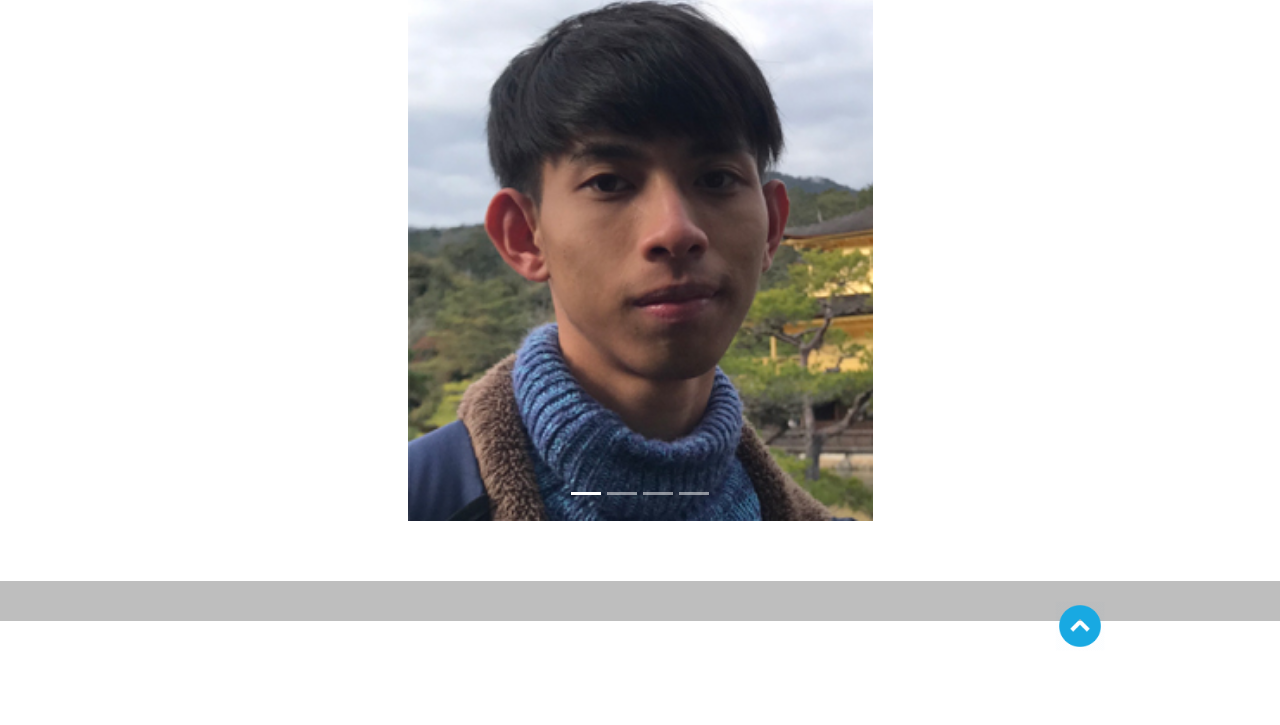
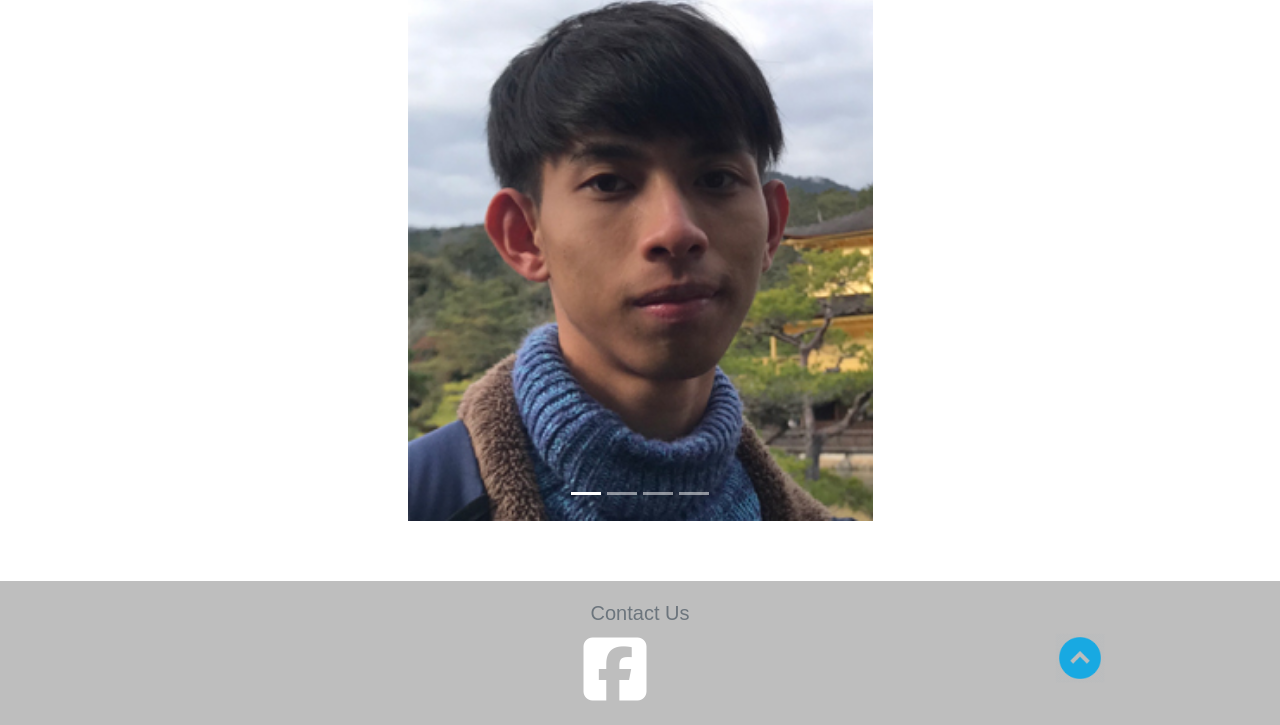
Before and after one commit to pondbiggy/HovercraftNew, a PHP site: page / in a window 1280 px wide. Shown: the part 2150-2875 px from the top of the page. Before the commit the page ends 2797 px from the top, so only its background shows below. Run offline with PHP 8.4, Linux system fonts and the light colour scheme; some libraries are stand-ins or nearby versions.

Commit message:
Add files via upload

```diff
--- a/index.php
+++ b/index.php
@@ -268,9 +268,21 @@ $(document).ready(function(){
 
 <footer class="text-muted">
       <div class="container">
+       <h5>Contact Us</h5>
+
         <p class="float-right">
           <a href="#"><img src="up.png" alt="ball" width="50" height="50"></a>
         </p>
+        <p>
+            <span><a data-toggle="tooltip" title="Follow on FacebookGroup" href="https://www.facebook.com/groups/2097980677004926"><i class="fab fa-facebook-square" style="color:rgb(255, 255, 255);font-size:72px"></i></a></span>
+
+        </p>
+    </div>
+    <script>
+        $(document).ready(function(){
+          $('[data-toggle="tooltip"]').tooltip();
+        });
+    </script>
 
       </div>
     </footer>
```
